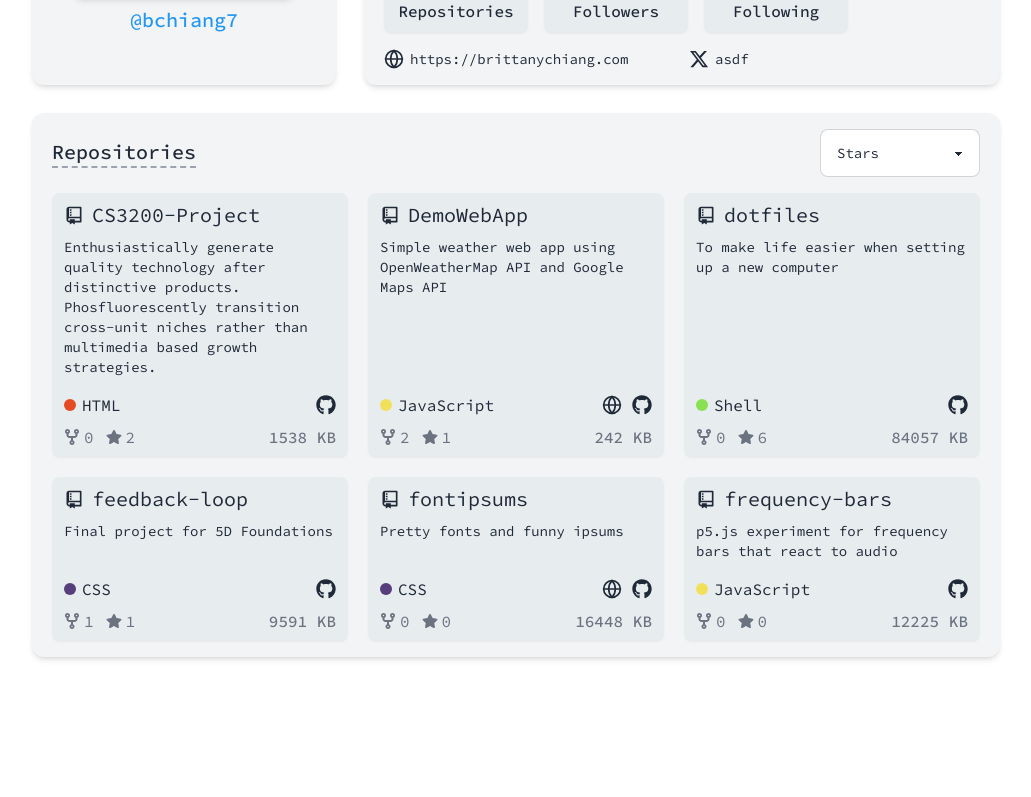
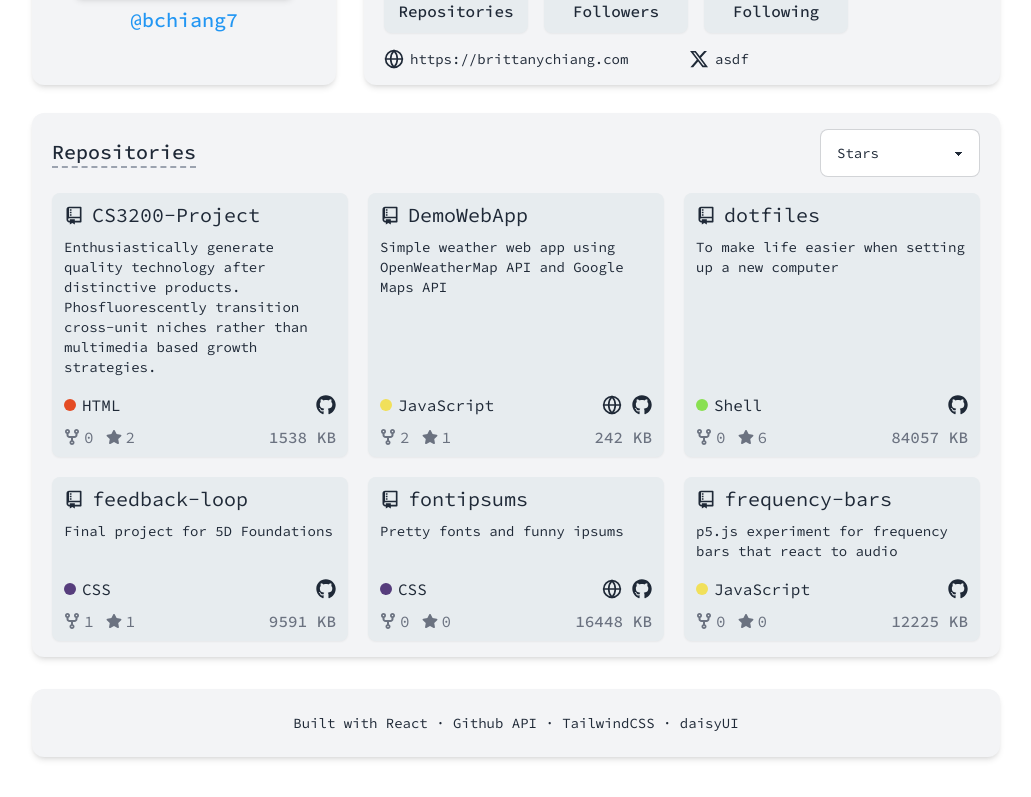
Before and after one commit to sam4web/devfetch, a React (Vite) app: page / in a window 1280 px wide. Shown: the part 319-1116 px from the top of the page, without its empty margins (124-1155 px from the left). Before the commit the page ends 1016 px from the top, so only its background shows below. Built offline with nearby package versions, Linux system fonts and the light colour scheme.

Commit message:
ui:footer section

```diff
--- a/src/App.jsx
+++ b/src/App.jsx
@@ -1,12 +1,16 @@
 import Home from '@/pages/Home';
 import Header from '@/components/Header';
+import Footer from '@/components/Footer';
 
 const App = () => {
   return (
     <main className='max-w-screen-lg mx-auto size-full min-h-screen'>
-      <div className='p-4 sm:px-7 sm:py-10 size-full'>
+      <div className='p-4 sm:px-7 sm:py-10 size-full space-y-4 sm:space-y-8'>
         <Header />
-        <Home />
+        <div>
+          <Home />
+        </div>
+        <Footer />
       </div>
     </main>
   );
--- /dev/null
+++ b/src/components/Footer.jsx
@@ -0,0 +1,28 @@
+const Footer = () => {
+  return (
+    <footer className='footer footer-center p-6 wrapper text-base-content'>
+      <aside>
+        <p>
+          Built with{' '}
+          <a href='https://react.dev/' target='_blank'>
+            React
+          </a>{' '}
+          &#183;{' '}
+          <a href='https://docs.github.com/en/rest/' target='_blank'>
+            Github API
+          </a>{' '}
+          &#183;{' '}
+          <a href='https://tailwindcss.com/' target='_blank'>
+            TailwindCSS
+          </a>{' '}
+          &#183;{' '}
+          <a href='https://daisyui.com/' target='_blank'>
+            daisyUI
+          </a>
+        </p>
+      </aside>
+    </footer>
+  );
+};
+
+export default Footer;
--- a/src/components/Header.jsx
+++ b/src/components/Header.jsx
@@ -3,7 +3,7 @@ import ThemeController from './ThemeController';
 
 const Header = () => {
   return (
-    <header className='navbar wrapper mb-4 sm:mb-8'>
+    <header className='navbar wrapper'>
       <div className='flex-1'>
         <a className='btn dark:btn-neutral btn-ghost text-xl lg:text-2xl'>
           DevFinder
```
